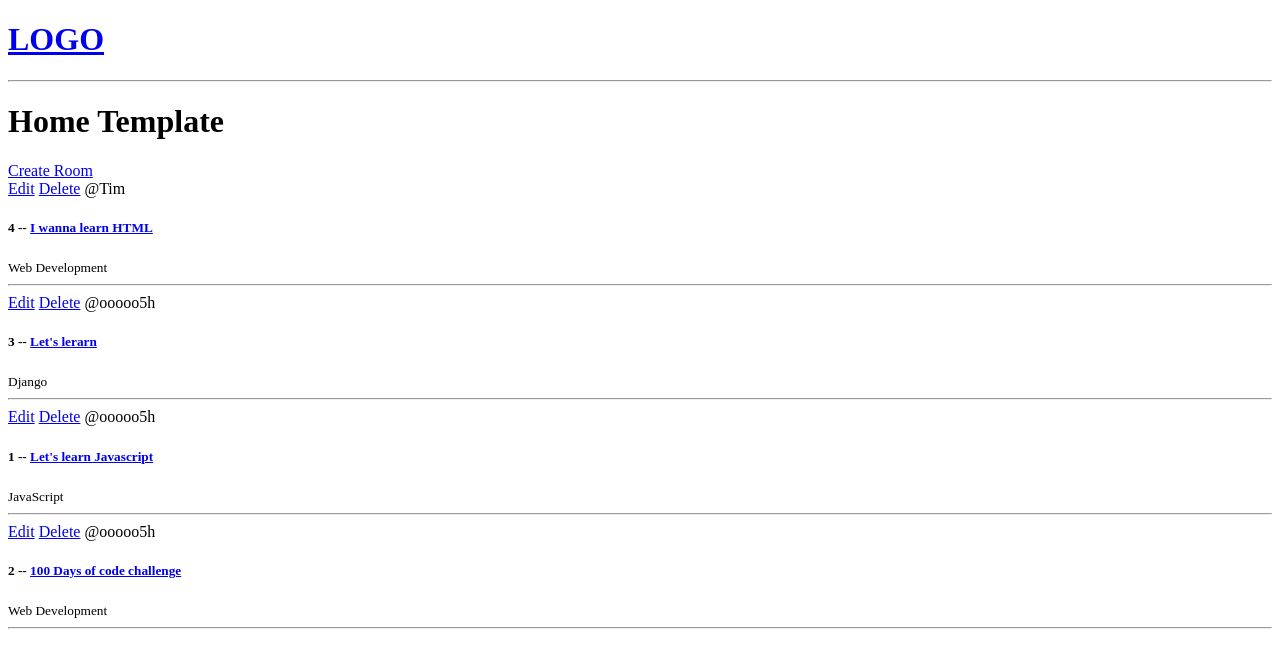
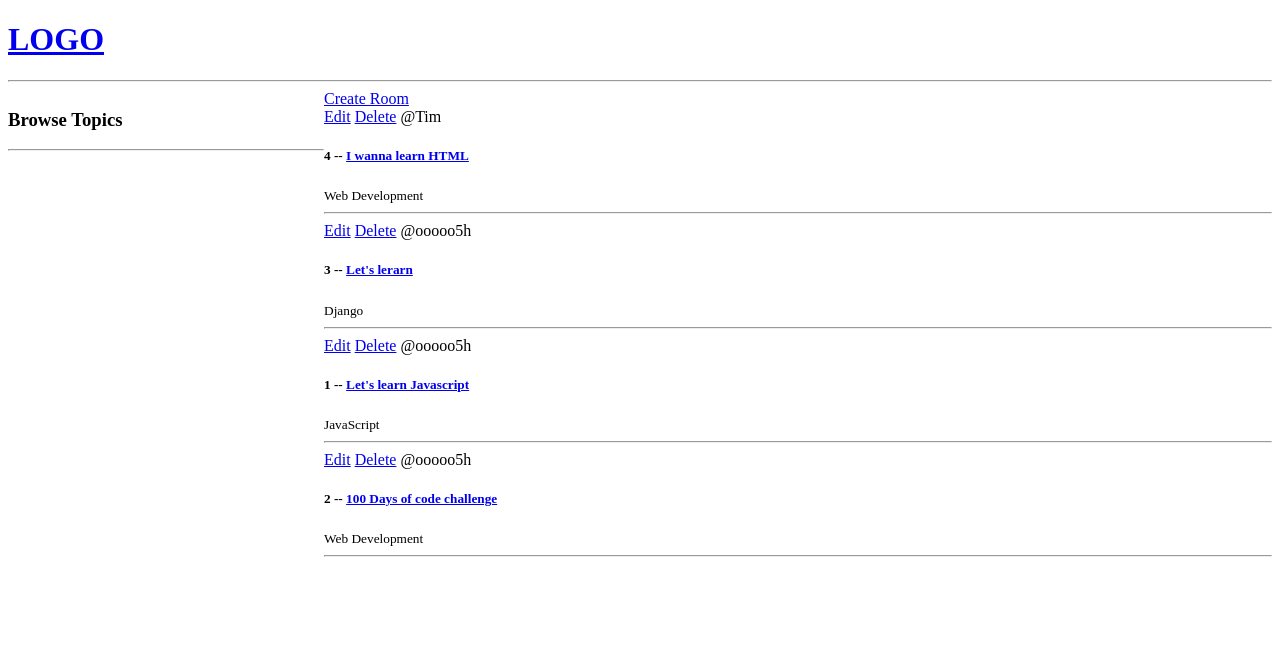
Before and after one commit to ooooo5h/20220227_django_7hour_course, a Django app: page / in a window 1280 px wide. Shown: the top 668 px of the page. Run offline with Django 4.2, Linux system fonts and the light colour scheme; data comes from the database, SQL or seed files in the repository; both versions use the stored data as it was after the commit.

Commit message:
메인화면에 카테고리 화면 추가

```diff
--- a/base/templates/base/home.html
+++ b/base/templates/base/home.html
@@ -2,10 +2,21 @@
 
 {% block content%}
 
-<h1>Home Template</h1>
+<style>
+    .home-container{
+        display : grid;
+        grid-template-columns : 1fr 3fr;
+    }
+</style>
+
+<div class="home-container">
 
     <div>
+        <h3>Browse Topics</h3>
+        <hr>
+    </div>
 
+    <div>
         <a href="{% url 'create-room' %}">Create Room</a>
 
         <div>
@@ -23,4 +34,9 @@
         </div>
     </div>
 
+    </div>
+
+
+
+
 {% endblock content %}
```
Also changed, not shown: db.sqlite3. Lines whose indentation alone changed are shown as unchanged.
